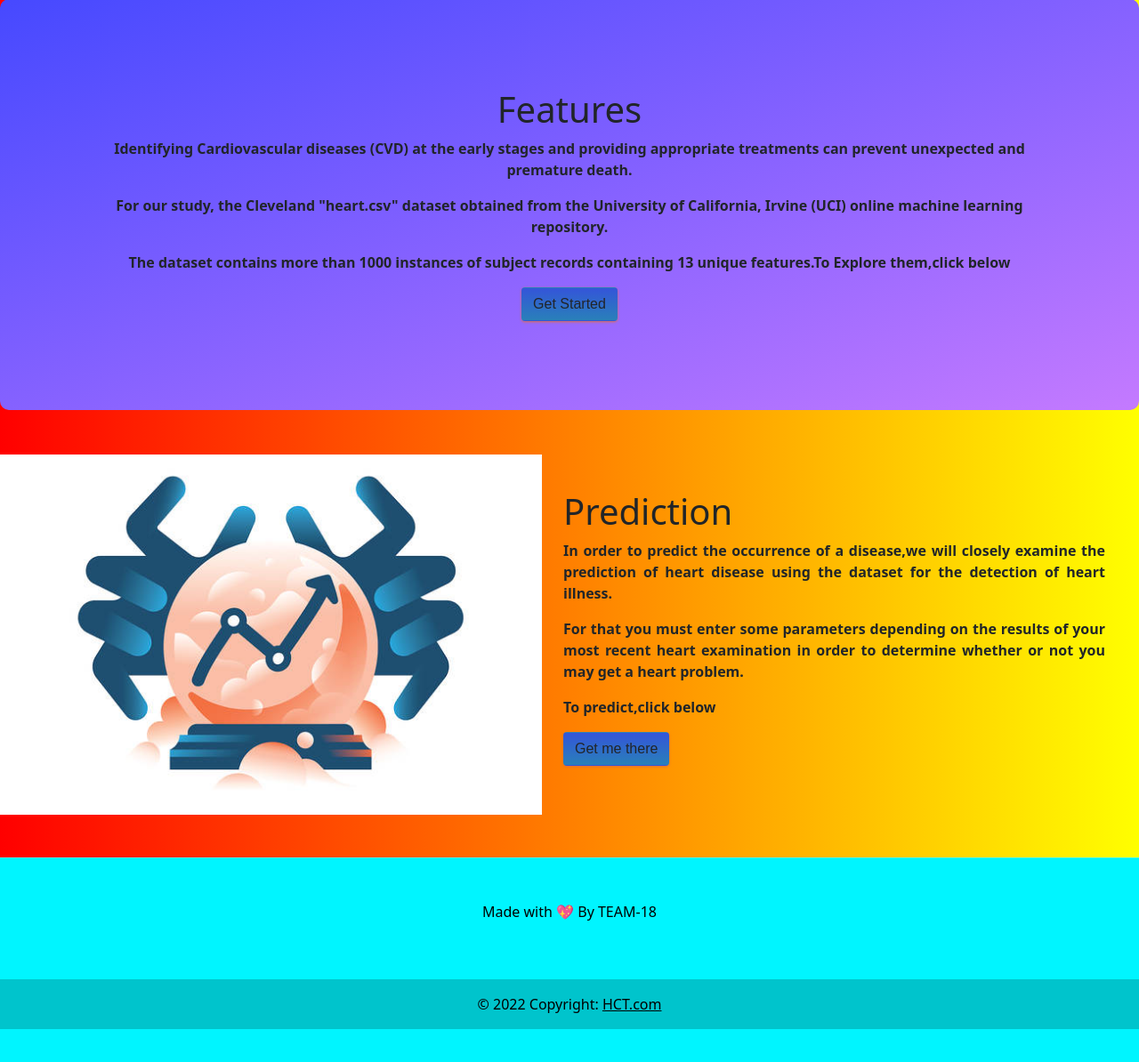
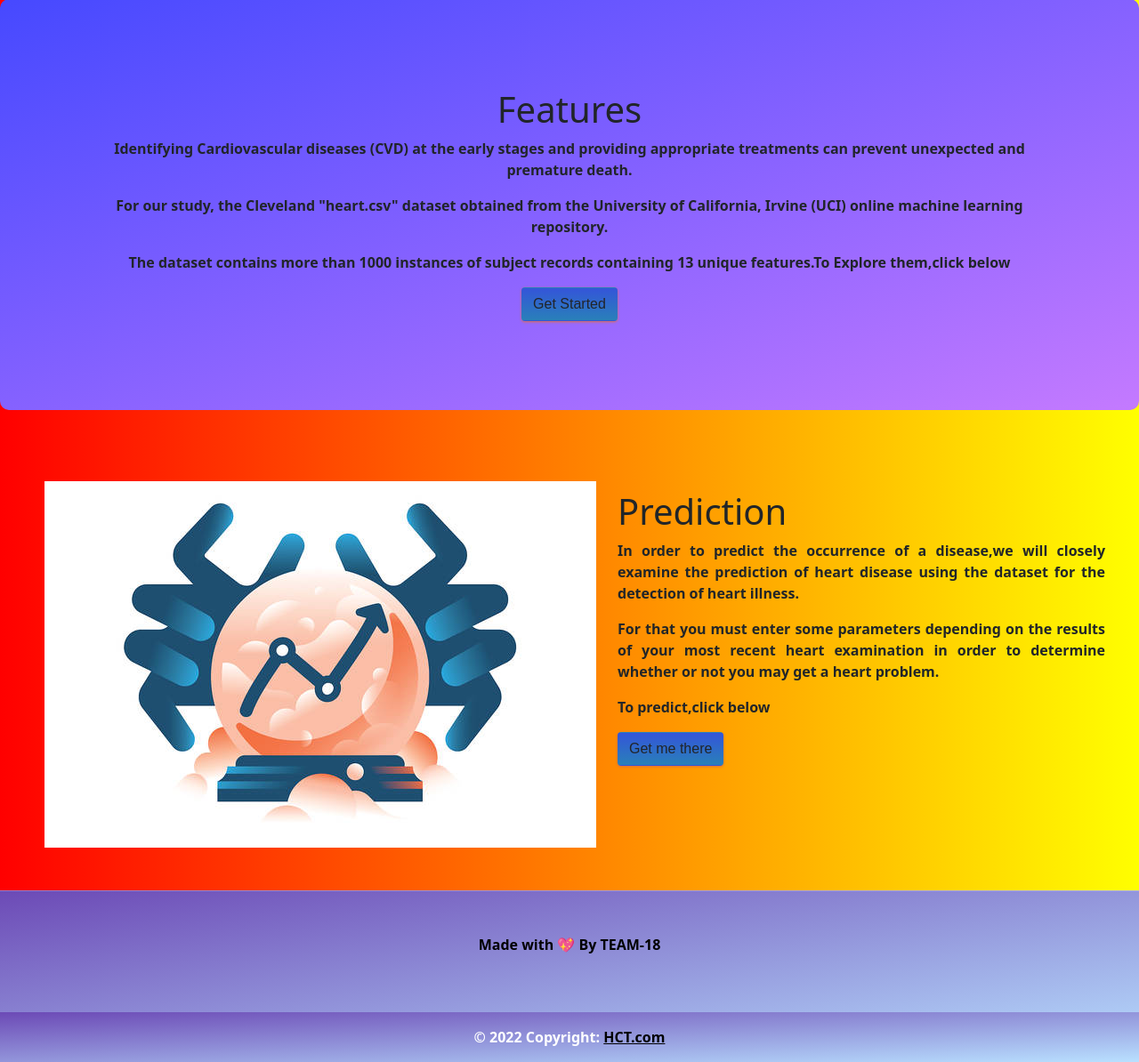
Before and after one commit to surya3652/Heart-care-Taker, a Flask app: page / in a window 1280 px wide. Shown: the part 721-1915 px from the top of the page at 89% size. Before the commit the page ends 1878 px from the top, so only its background shows below. Run offline with Flask 2, Linux system fonts and the light colour scheme; parts of the project's set-up code (start-up, migrations or seed data) failed here and were passed over.

Commit message:
Update homepage.html

```diff
--- a/templates/homepage.html
+++ b/templates/homepage.html
@@ -55,11 +55,11 @@
         <div id="heroCarousel" class="container carousel carousel-fade" data-bs-ride="carousel" data-bs-interval="5000">
           <div class="carousel-item active">
             <div class="carousel-container">
-              <h2 >Welcome to <span>Heart Care Taker</span></h2>
-              <p class="para1">Healthcare organizations (hospitals, medical centers) face a major challenge in providing quality services at affordable costs.Quality service includes medical evaluation and effective treatments being delivered correctly.Motivated by the development of various diagnostic systems to lower heart disease diagnostic barriers and improve predictive accuracy, we are trying to develop a diagnostic system for Heart Disease Detection.</p>
-            </div>
+                <h2>Welcome to <i>Heart Care Taker</i></h2>
+                <p class="para1">Healthcare organizations (hospitals, medical centers) face a major challenge in providing quality services at affordable costs.Quality service includes medical evaluation and effective treatments being delivered correctly.Motivated by the development of various diagnostic systems to lower heart disease diagnostic barriers and improve predictive accuracy, we are trying to develop a diagnostic system for Heart Disease Detection.</p>
           </div>
         </div>
+    </div>
       </section>
 
 <!--Features Section-->
@@ -87,7 +87,7 @@
 <section id="prediction" style="padding-top:50px;">
 <div class="row">
 <div class="col">
-    <img style="width:100%" src="static\pred.jpg" alt="img">
+    <img style="padding-left:50px;padding-top:30px" src="static\pred.jpg" alt="img">
 </div>
 <div class="col" style="padding-right:50px;padding-top:40px;text-align:justify;">
     <h1>Prediction</h1>
@@ -106,9 +106,8 @@
 
 <!--Footer Section-->
 <section id="footer">
-    <footer class="text-center text-white" style="background-color: #00F5FF">
-        <hr class="my-5" />
-
+    <footer class="foot1 text-center text-white">
+        <hr class="my-5">
         <!-- Section: Text -->
         <section class="mb-5">
           <div class="row d-flex justify-content-center">
@@ -122,7 +121,7 @@
         <!-- Section: Text -->
 
 
-      <div class="text-center p-3" style="background-color: rgba(0, 0, 0, 0.2);color:#000000;">
+      <div class="foot2 text-center p-3">
         © 2022 Copyright:
         <a style="color:#000000;" href="">HCT.com</a>
       </div>
```
